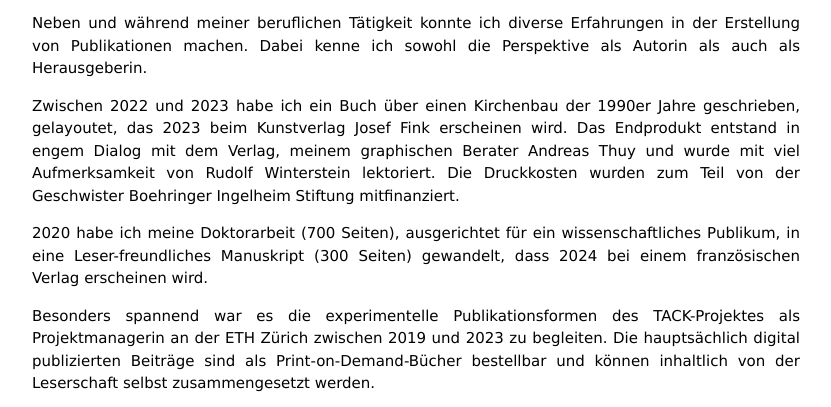
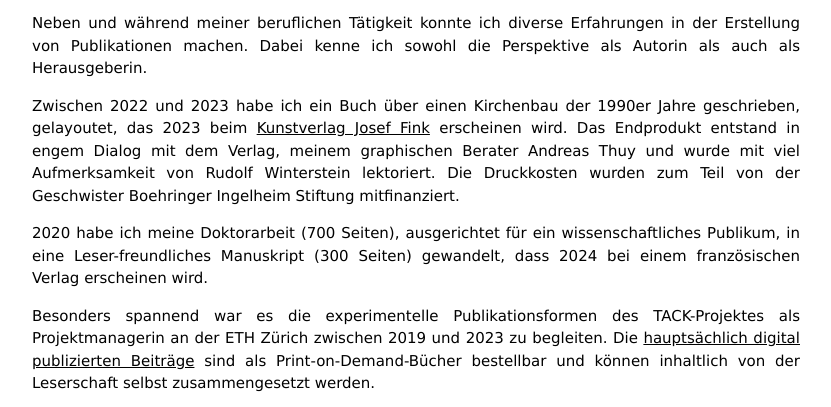
Before and after one commit to Mandapure/mandapure.github.io, a plain HTML site: page index.html in a window 1280 px wide. Shown: the part 828-1235 px from the top of the page, 224-1055 px from the left. Drawn offline with Linux system fonts and the light colour scheme.

Commit message:
Update index.html

```diff
--- a/index.html
+++ b/index.html
@@ -54,9 +54,9 @@
 	<div class="w3-container w3-content w3-center w3-padding-24" style="max-width:800px" id="publik">
     <h3 class="w3-left-align">Wollen wir zusammen an einer Publikation arbeiten?</h3>
     <p class="w3-justify">Neben und während meiner beruflichen Tätigkeit konnte ich diverse Erfahrungen in der Erstellung von Publikationen machen. Dabei kenne ich sowohl die Perspektive als Autorin als auch als Herausgeberin.</p>
-	<p class="w3-justify">Zwischen 2022 und 2023 habe ich ein Buch über einen Kirchenbau der 1990er Jahre geschrieben, gelayoutet, das 2023 beim Kunstverlag Josef Fink erscheinen wird. Das Endprodukt entstand in engem Dialog mit dem Verlag, meinem graphischen Berater Andreas Thuy und wurde mit viel Aufmerksamkeit von Rudolf Winterstein lektoriert. Die Druckkosten wurden zum Teil von der Geschwister Boehringer Ingelheim Stiftung mitfinanziert.</p>
+	<p class="w3-justify">Zwischen 2022 und 2023 habe ich ein Buch über einen Kirchenbau der 1990er Jahre geschrieben, gelayoutet, das 2023 beim <a href="https://kunstverlag-fink.de/titel/die-griechisch-orthodoxe-allerheiligenkirche-in-muenchen/">Kunstverlag Josef Fink</a> erscheinen wird. Das Endprodukt entstand in engem Dialog mit dem Verlag, meinem graphischen Berater Andreas Thuy und wurde mit viel Aufmerksamkeit von Rudolf Winterstein lektoriert. Die Druckkosten wurden zum Teil von der Geschwister Boehringer Ingelheim Stiftung mitfinanziert.</p>
 	<p class="w3-justify">2020 habe ich meine Doktorarbeit (700 Seiten), ausgerichtet für ein wissenschaftliches Publikum, in eine Leser-freundliches Manuskript (300 Seiten) gewandelt, dass 2024 bei einem französischen Verlag erscheinen wird.</p>
-	<p class="w3-justify">Besonders spannend war es die experimentelle Publikationsformen des TACK-Projektes als Projektmanagerin an der ETH Zürich zwischen 2019 und 2023 zu begleiten. Die hauptsächlich digital publizierten Beiträge sind als Print-on-Demand-Bücher bestellbar und können inhaltlich von der Leserschaft selbst zusammengesetzt werden.</p>
+	<p class="w3-justify">Besonders spannend war es die experimentelle Publikationsformen des TACK-Projektes als Projektmanagerin an der ETH Zürich zwischen 2019 und 2023 zu begleiten. Die <a href="https://tacit-knowledge-architecture.com/object/">hauptsächlich digital publizierten Beiträge</a> sind als Print-on-Demand-Bücher bestellbar und können inhaltlich von der Leserschaft selbst zusammengesetzt werden.</p>
 	<p class="w3-justify">Während meiner Arbeit an der ETH Zürich habe ich zwischen 2019 und 2022 für Prof. Markus Peter 11 Reader (je 200 Seiten) überarbeitet und bis zum Druck begleitet.</p>
 	<p class="w3-justify">Seit August 2023 unterstütze ich als Mit-Herausgeberin einen Ausstellungskatalog an der Ecole Polytechnique Fédérale de Lausanne, der 2024 erscheinen soll.</p>
 	<p class="w3-justify">Lust auf eine Zusammenarbeit? Schreiben Sie gerne eine Email an <b>kori.z.weber[at]gmail.com</b></p>
```
